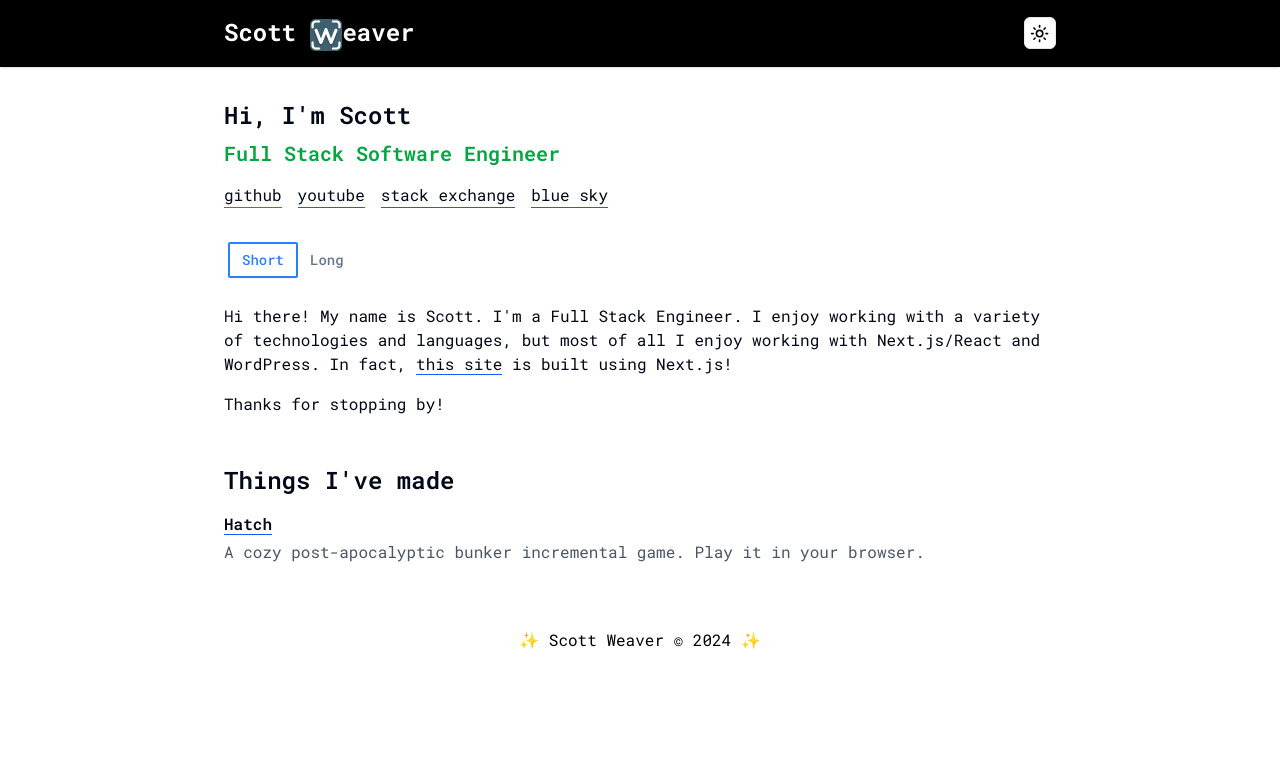
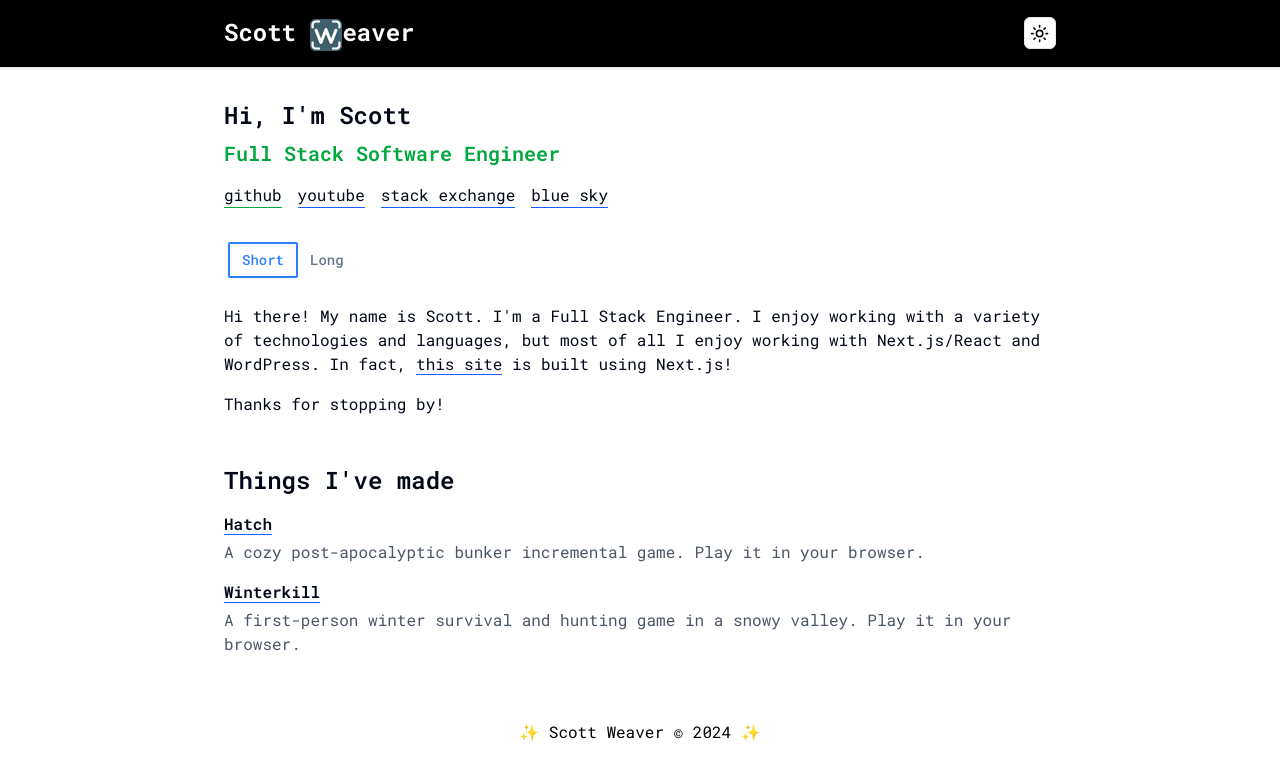
Before and after one commit to tdlm/tdlm.github.io, a Next.js app: page / in a window 1280 px wide. Shown: the top 780 px of the page. Built offline with nearby package versions, Linux system fonts and the light colour scheme.

Commit message:
feat(home): add winterkill link

```diff
--- a/app/page.tsx
+++ b/app/page.tsx
@@ -51,6 +51,18 @@ export default function Home() {
               browser.
             </p>
           </li>
+          <li>
+            <Link
+              className="font-semibold"
+              href="https://tdlm.github.io/winterkill/"
+            >
+              Winterkill
+            </Link>
+            <p className="pt-1 text-gray-600 dark:text-gray-400">
+              A first-person winter survival and hunting game in a snowy
+              valley. Play it in your browser.
+            </p>
+          </li>
         </ul>
       </PageSection>
     </main>
```
